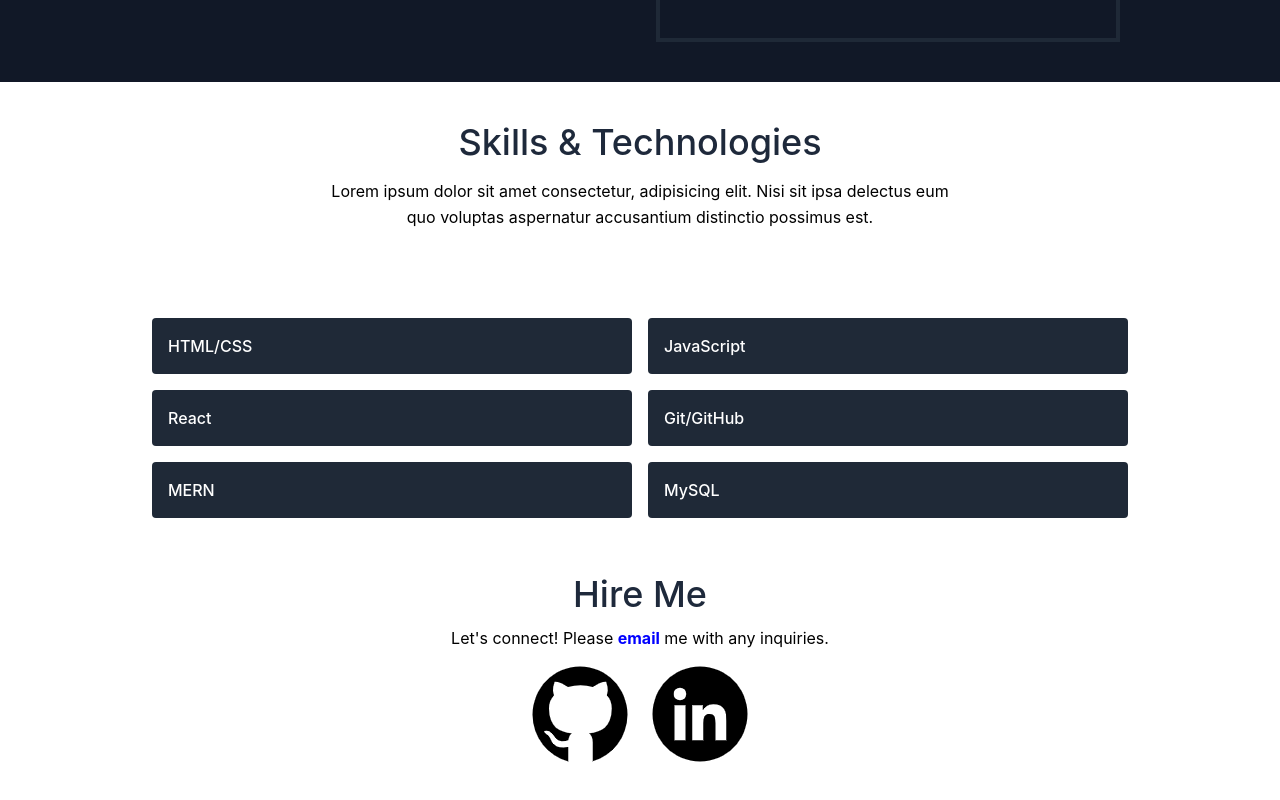
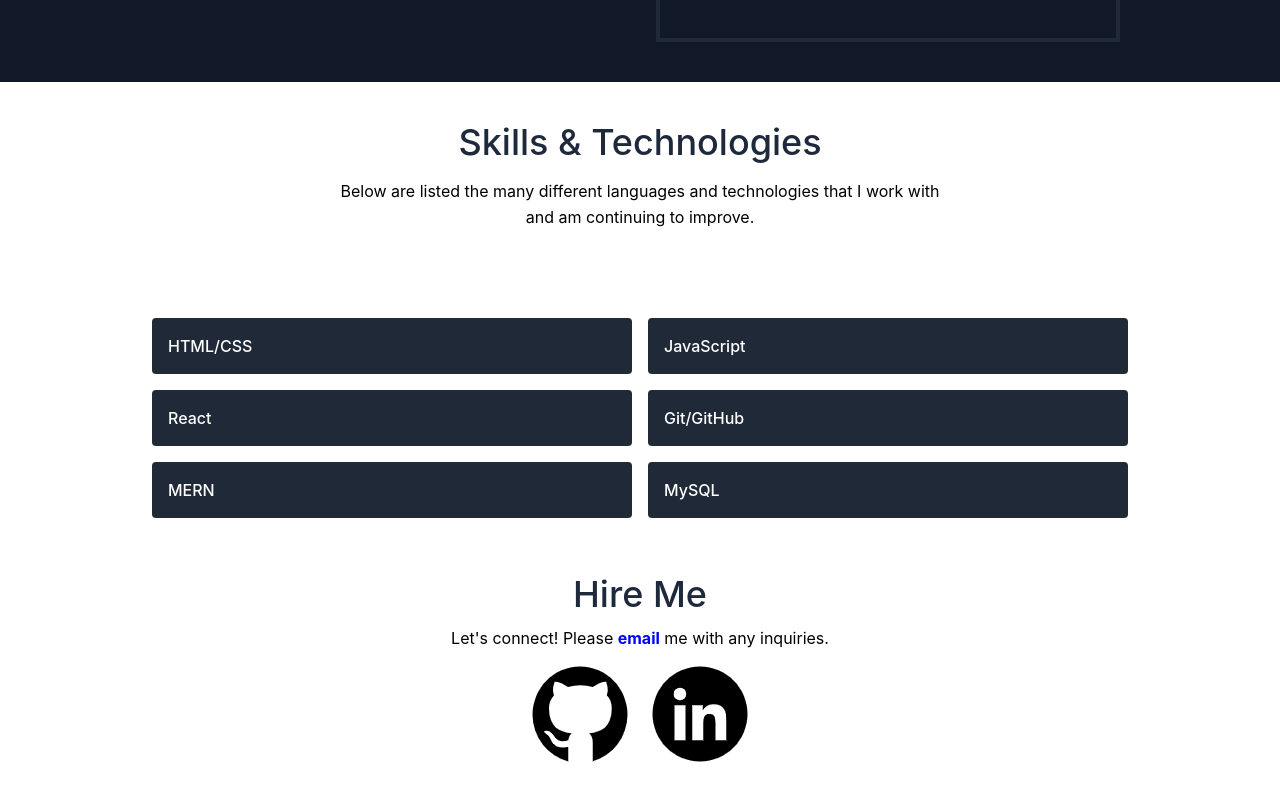
Before and after one commit to mattenos/my-react-portfolio, a React (Create React App) app: page / in a window 1280 px wide. Shown: the part 1689-2489 px from the top of the page. Built offline with nearby package versions, Linux system fonts and the light colour scheme.

Commit message:
Activated the Contact component. Edited some text content.

```diff
--- a/src/components/MySkill/Skills.js
+++ b/src/components/MySkill/Skills.js
@@ -9,9 +9,7 @@ export default function Skills() {
             Skills &amp; Technologies
           </h1>
           <p className="text-base leading-relaxed xl:w-2/4 lg:w-3/4 mx-auto">
-            Lorem ipsum dolor sit amet consectetur, adipisicing elit. Nisi sit
-            ipsa delectus eum quo voluptas aspernatur accusantium distinctio
-            possimus est.
+            Below are listed the many different languages and technologies that I work with and am continuing to improve.
           </p>
         </div>
         <div className="flex flex-wrap lg:w-4/5 sm:mx-auto sm:mb-2 -mx-2">
```
